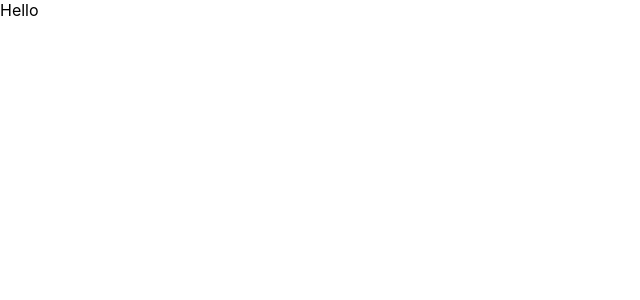
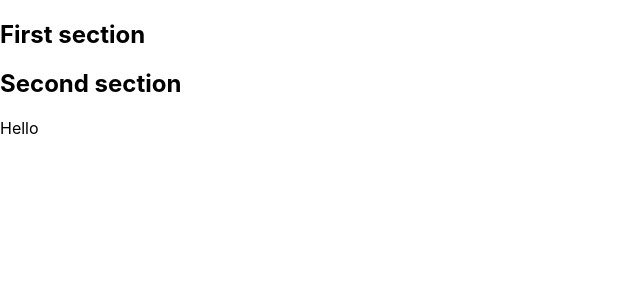
Before and after one commit to NadiiaHonchar/remember-all, a React (Create React App) app: page / in a window 1280 px wide. Shown: the top 300 px of the page, without its empty margins (0-640 px from the left). Built offline with nearby package versions, Linux system fonts and the light colour scheme.

Commit message:
added Section

```diff
--- a/src/App.js
+++ b/src/App.js
@@ -1,5 +1,11 @@
+import Section from "./Components/Section";
 function App() {
-  return <div>Hello</div>;
+  return (
+    <>
+      <Section title="First section" />
+      <Section title="Second section">Hello</Section>
+    </>
+  );
 }
 
 export default App;
--- /dev/null
+++ b/src/Components/Section.js
@@ -0,0 +1,8 @@
+export default function Section({ title, children }) {
+  return (
+    <div>
+      {title && <h2>{title}</h2>}
+      {children}
+    </div>
+  );
+}
```
